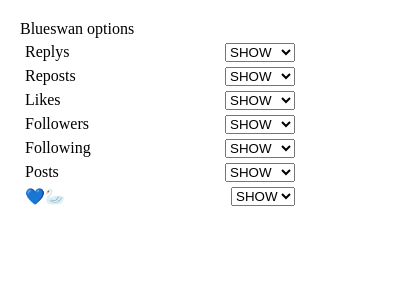
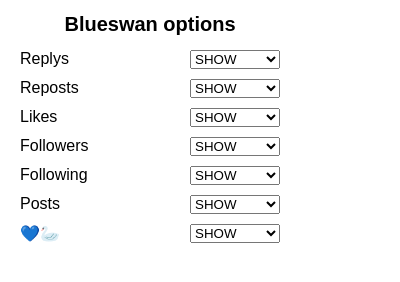
Before and after one commit to kawarimidoll/dotfiles, a browser extension: page blueswan/popup.html in a window 400 px wide. Drawn offline with Linux system fonts and the light colour scheme.

Commit message:
feat: blueswan improve popup

```diff
--- a/blueswan/popup.html
+++ b/blueswan/popup.html
@@ -1,28 +1,36 @@
 <!DOCTYPE html>
-<html>
+<html lang="en">
   <head>
-    <meta http-equiv="content-type" content="text/html;charset=utf-8">
+    <meta charset="utf-8">
+    <title>Blueswan options</title>
     <style>
 body {
   font-size: 1rem;
   overflow: hidden;
-  margin: 20px;
-  background: white;
+  margin: 10px;
   width: 280px;
+  font-family: sans-serif;
+}
+h1 {
+  font-size: 1.25em;
+  text-align: center;
 }
 .select-group {
   display: flex;
   justify-content: space-between;
-  margin: 5px;
+  margin: 10px;
+}
+select {
+  width: 90px;
 }
     </style>
   </head>
   <body>
-    <div>Blueswan options</div>
+    <h1>Blueswan options</h1>
 
     <div class="select-group">
       <div>Replys</div>
-      <select id="select-replys" name="select-replys">
+      <select id="select-replys" name="select-replys" aria-label="select-replys">
         <option value="hide">HIDE</option>
         <option value="hover">HOVER</option>
         <option value="show">SHOW</option>
@@ -30,7 +38,7 @@
     </div>
     <div class="select-group">
       <div>Reposts</div>
-      <select id="select-reposts" name="select-reposts">
+      <select id="select-reposts" name="select-reposts" aria-label="select-reposts">
         <option value="hide">HIDE</option>
         <option value="hover">HOVER</option>
         <option value="show">SHOW</option>
@@ -38,7 +46,7 @@
     </div>
     <div class="select-group">
       <div>Likes</div>
-      <select id="select-likes" name="select-likes">
+      <select id="select-likes" name="select-likes" aria-label="select-likes">
         <option value="hide">HIDE</option>
         <option value="hover">HOVER</option>
         <option value="show">SHOW</option>
@@ -46,7 +54,7 @@
     </div>
     <div class="select-group">
       <div>Followers</div>
-      <select id="select-followers" name="select-followers">
+      <select id="select-followers" name="select-followers" aria-label="select-followers">
         <option value="hide">HIDE</option>
         <option value="hover">HOVER</option>
         <option value="show">SHOW</option>
@@ -54,7 +62,7 @@
     </div>
     <div class="select-group">
       <div>Following</div>
-      <select id="select-following" name="select-following">
+      <select id="select-following" name="select-following" aria-label="select-following">
         <option value="hide">HIDE</option>
         <option value="hover">HOVER</option>
         <option value="show">SHOW</option>
@@ -62,7 +70,7 @@
     </div>
     <div class="select-group">
       <div>Posts</div>
-      <select id="select-posts" name="select-posts">
+      <select id="select-posts" name="select-posts" aria-label="select-posts">
         <option value="hide">HIDE</option>
         <option value="hover">HOVER</option>
         <option value="show">SHOW</option>
@@ -70,12 +78,12 @@
     </div>
     <div class="select-group">
       <div>💙🦢</div>
-      <select id="select-blueswan" name="select-blueswan">
-        <option value="hide">HIDE</option>
-        <option value="show">SHOW</option>
+      <select id="select-blueswan" name="select-blueswan" aria-label="select-blueswan">
+        <option value="hide">HIDE </option>
+        <option value="show">SHOW </option>
       </select>
     </div>
 
-    <script src="./popup.js"></script>
+    <script defer src="./popup.js"></script>
   </body>
 </html>
```
